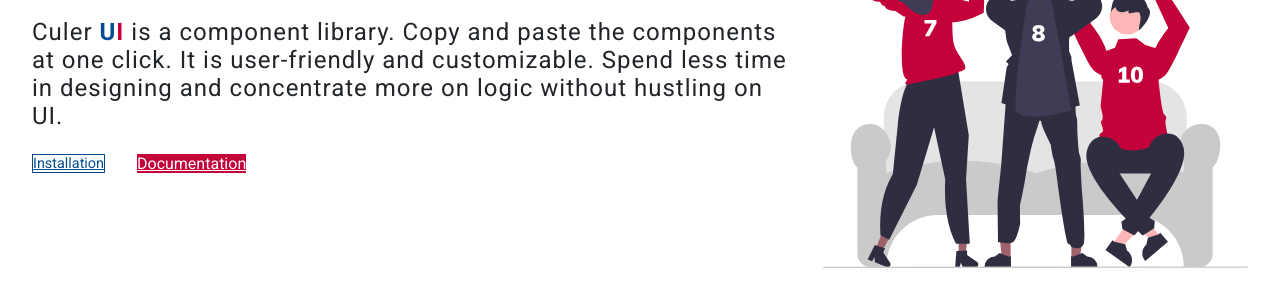
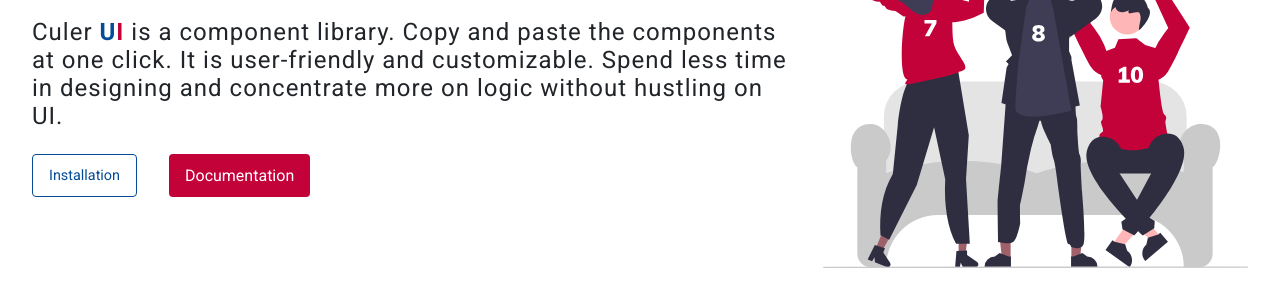
Before and after one commit to krishnakant01/culerUI, a plain HTML site: page index.html in a window 1280 px wide. Shown: the part 231-538 px from the top of the page. Drawn offline with Linux system fonts and the light colour scheme.

Commit message:
fix: landing page

```diff
--- a/index.html
+++ b/index.html
@@ -24,8 +24,8 @@
                 Spend less time in designing and concentrate more on logic without hustling on UI.</p>
 
             <div class="button-container">
-                <a href="/" class="btn-link-secondary">Installation</a>
-                <a href="/docs.html" class="btn-link-primary">Documentation</a>
+                <a href="/" class="btn btn-link-secondary">Installation</a>
+                <a href="/docs.html" class=" btn btn-link-primary">Documentation</a>
             </div>
         </div>
 
```
